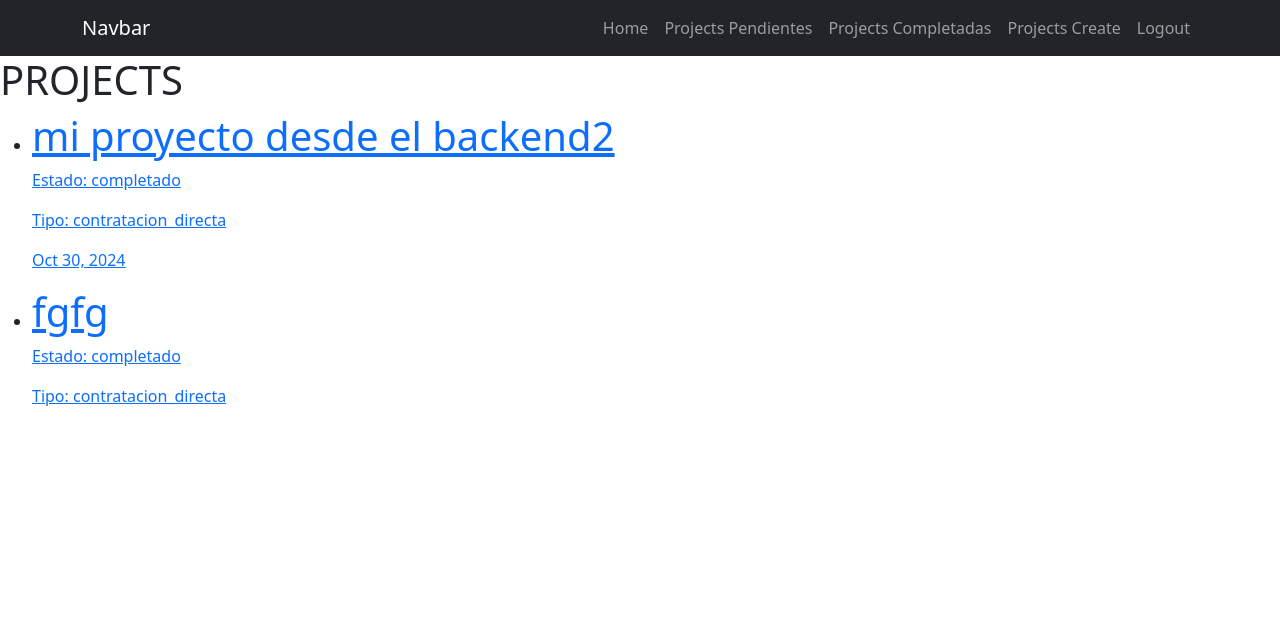
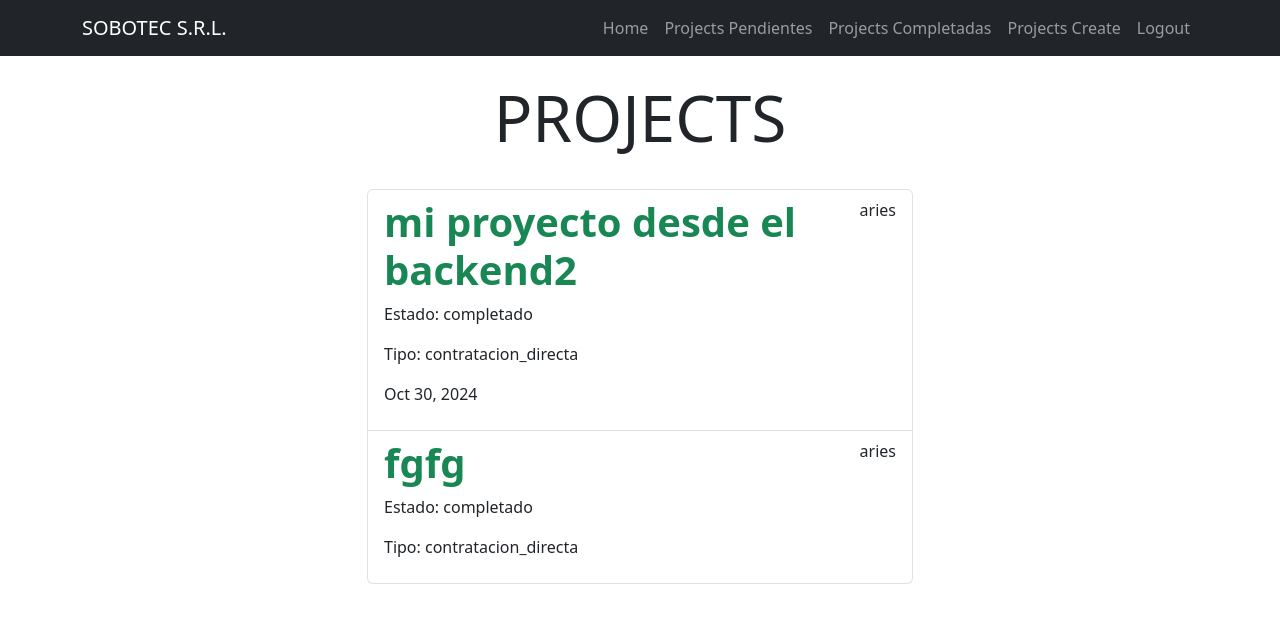
Before and after one commit to AmandaChoque/MVCProjets, a Django app: page /projects_completed/ in a window 1280 px wide. Shown: the top 623 px of the page. Run offline with Django 5.2, Linux system fonts and the light colour scheme; a user stored in the database is signed in; data comes from the database, SQL or seed files in the repository; both versions use the stored data as it was after the commit.

Commit message:
terminado primera fase con el frontend mas

```diff
--- a/projects/templates/base.html
+++ b/projects/templates/base.html
@@ -10,7 +10,7 @@
 
     <nav class="navbar navbar-expand-lg bg-dark navbar-dark">
         <div class="container">
-          <a class="navbar-brand" href="#">Navbar</a>
+          <a class="navbar-brand" href="/">SOBOTEC S.R.L.</a>
           <button class="navbar-toggler" type="button" data-bs-toggle="collapse" data-bs-target="#navbarNav" aria-controls="navbarNav" aria-expanded="false" aria-label="Toggle navigation">
             <span class="navbar-toggler-icon"></span>
           </button>
--- a/projects/templates/projects.html
+++ b/projects/templates/projects.html
@@ -2,30 +2,32 @@
 {% extends 'base.html' %}
 
 {% block content %}
-<h1> PROJECTS</h1>
-<ul>
+<main class="container">
+    <div class="row">
+        <div class="col-md-6 offset-md-3">
+            <h1 class="text-center display-3 py-4"> PROJECTS</h1>
+            <ul class="list-group">
                 {% for project in projects %}
-    <li>
-        <a href="{% url 'project_detail' project.id %}">
-
+                <a class="list-group-item" href="{% url 'project_detail' project.id %}">
+                    <header class="d-flex justify-content-between">
                         {% if project.project_status == 'pendiente' %}
-                <h1>{{project.name}}</h1>
+                        <h1 class="fw-bold">{{project.name}}</h1>
                         {% elif project.project_status == 'en_progreso' %}
-                {{project.name}}
-
+                            <h1 class="fw-bold text-success">{{project.name}}</h1>
                         {% else %}
-                <h1>{{project.name}}</h1>
+                            <h1 class="fw-bold text-success">{{project.name}}</h1>
                         {% endif %}
-
+                        <p>{{project.user.username}}</p>
+                    </header>
                     <p>Estado: {{project.project_status}}</p>
                     <p>Tipo: {{project.project_type}}</p>
-
                     <p>{{project.end_date|date:"M j, Y"}}</p>
-
                 </a>
-    </li>
                 {% endfor %}
             </ul>
+        </div>
+    </div>
+</main>
 
 
 {% endblock %}
```
Also changed, not shown: projects/form.py (+20 -2 lines), projects/templates/create_project.html (+10 -2 lines), projects/templates/project_detail.html (+12 -4 lines), db.sqlite3. Lines whose indentation alone changed are shown as unchanged.
